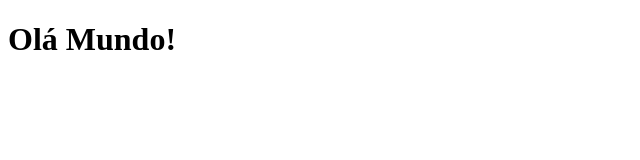
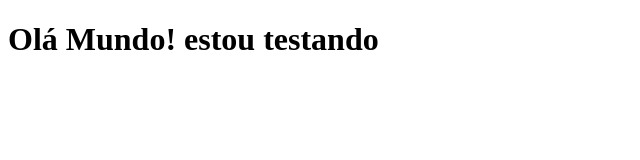
Before and after one commit to RodriguesMarllon/FundamentosWeb-Uninter, a plain HTML site: page index.html in a window 1280 px wide. Shown: the whole page, without its empty margins (0-640 px from the left). Drawn offline with Linux system fonts and the light colour scheme.

Commit message:
feta: modify file name to indexf

```diff
--- a/um.html
+++ b/index.html
@@ -6,6 +6,6 @@
     <title>Document</title>
 </head>
 <body>
-    <h1>Olá Mundo!</h1>
+    <h1>Olá Mundo! estou testando</h1>
 </body>
 </html>
```
